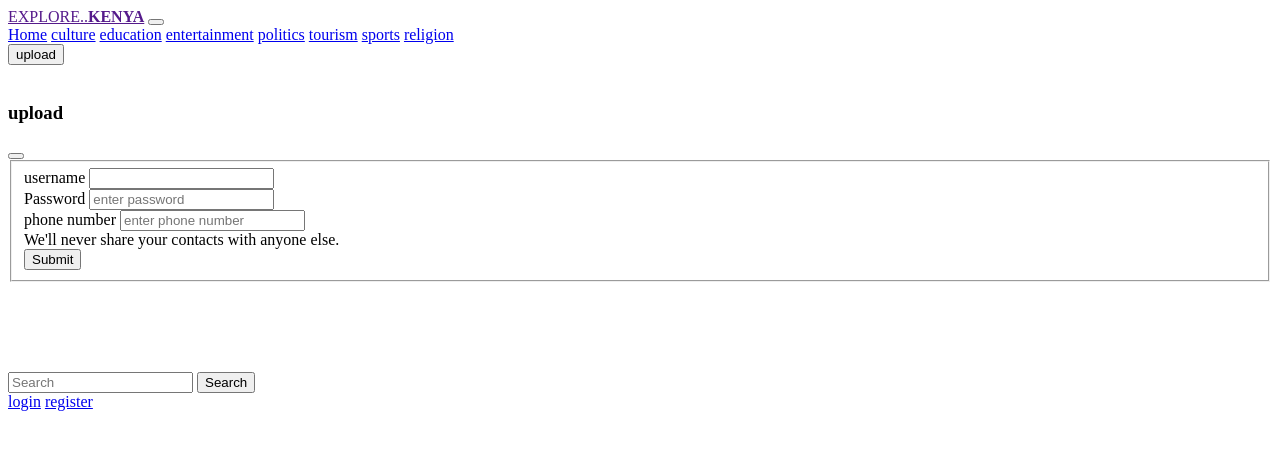
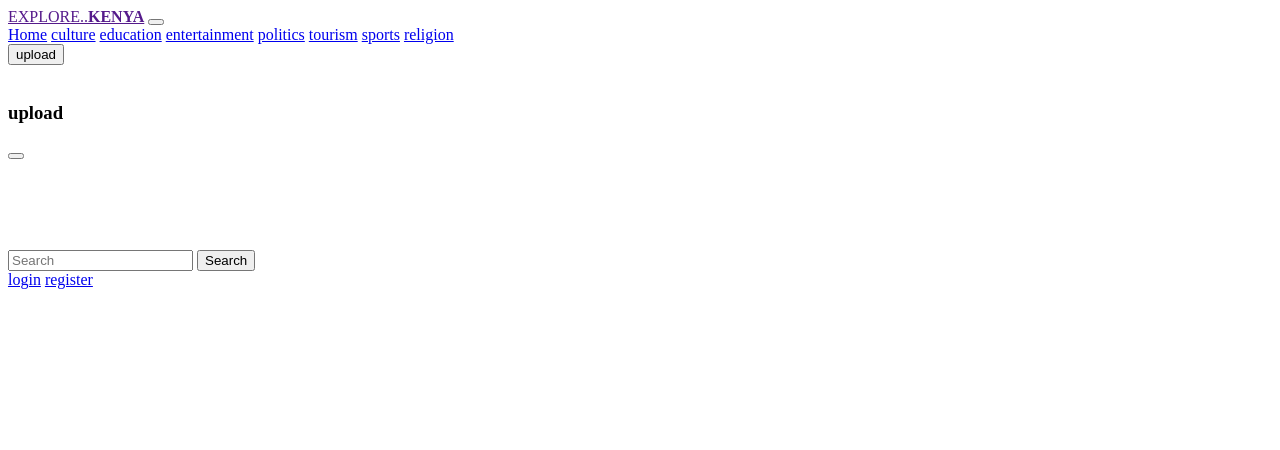
Before and after one commit to elishaokeyo/explore-kenya, a Flask app: page /navbar in a window 1280 px wide. Shown: the top 450 px of the page. Run offline with Flask 3, Linux system fonts and the light colour scheme.

Commit message:
Update navbar.html

```diff
--- a/templates/navbar.html
+++ b/templates/navbar.html
@@ -46,7 +46,9 @@
             <button type="button" class="btn-close" data-bs-dismiss="modal" aria-label="Close"></button>
           </div>
           <div class="modal-body">
-            <form action="/navbar" method="post">
+              <a href='/upload' class="nav-item nav-link"></a>
+
+            <!-- /*<form action="/navbar" method="post">
                <fieldset>
                   <div class="mb-3">
                     <label for="exampleInputEmail1" class="form-label">username</label>
@@ -66,7 +68,8 @@
                   <button type="submit" class="btn btn-primary">Submit</button>
 
                </fieldset>
-            </form>
+            </form> -->
+
          </div>
         </div>
       </div>
```
